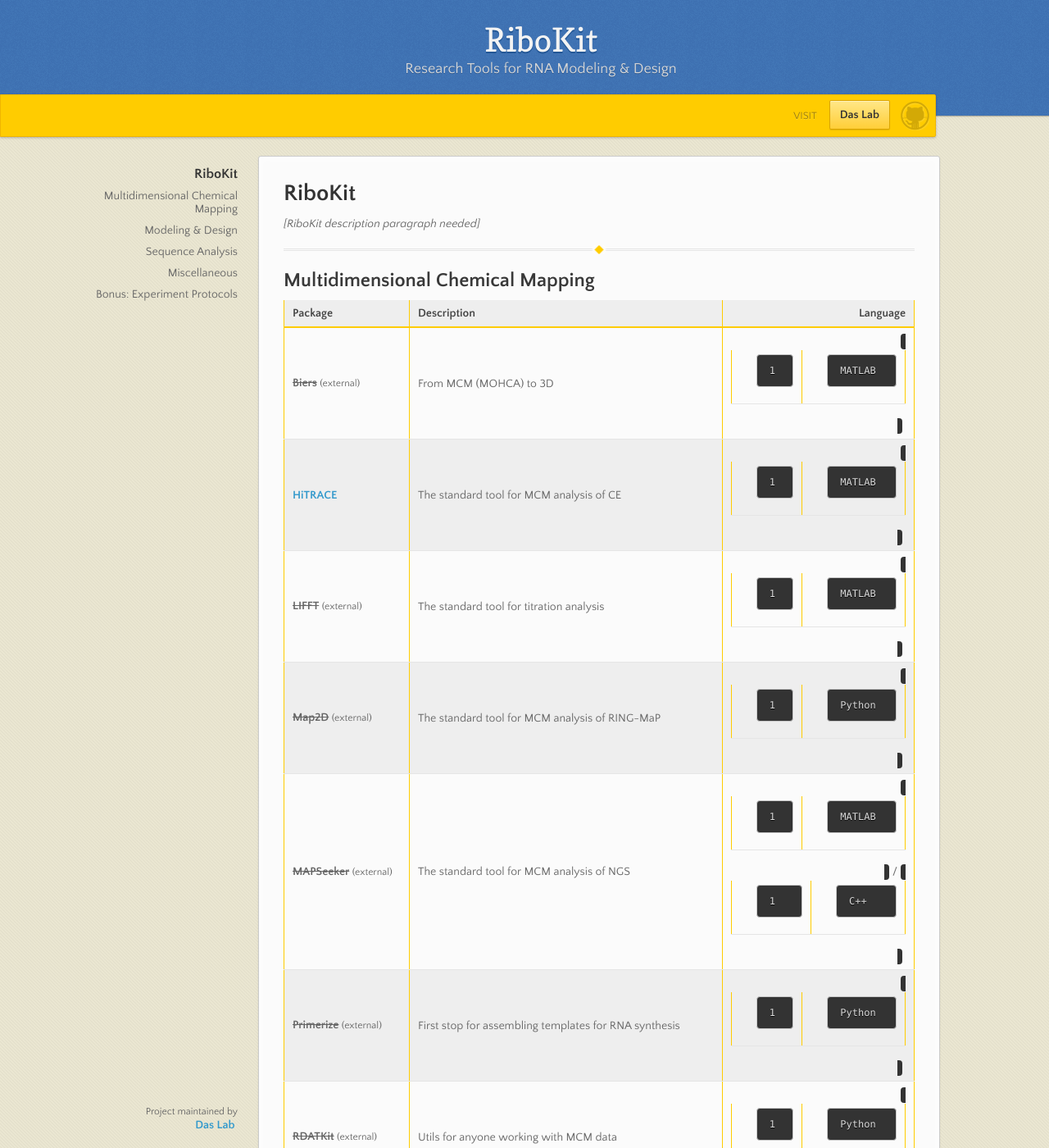
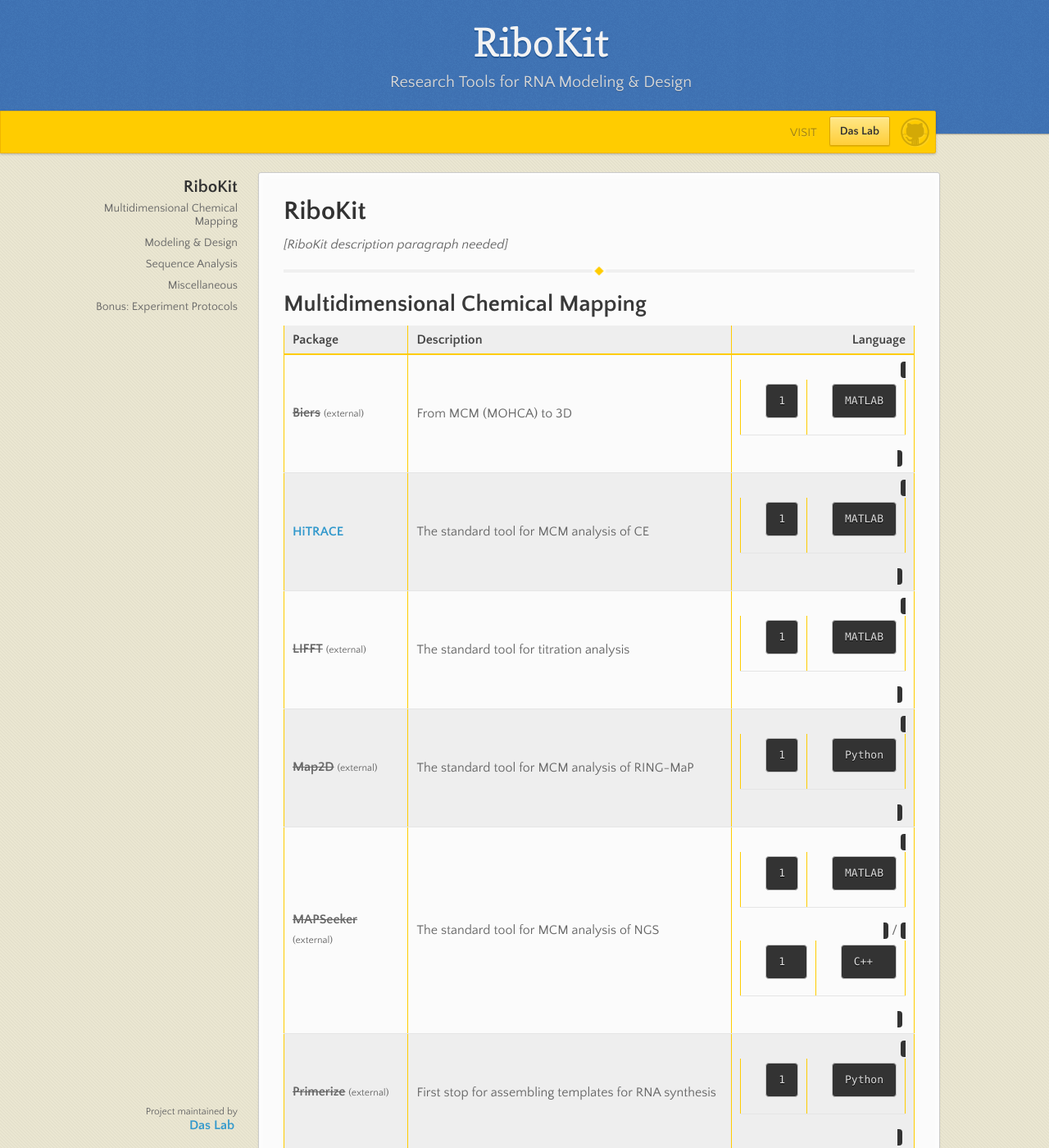
Before and after one commit to ribokit/ribokit.github.io, a Jekyll site: the page built from index.md, in a window 1280 px wide and 1400 px high. Shown: the whole window at 82% size. Built offline with Jekyll 4.4.1, drawn with Linux system fonts in a browser that asks for light colours.

Commit message:
use larger font

```diff
--- a/assets/css/styles.css
+++ b/assets/css/styles.css
@@ -152,33 +152,33 @@
  * Addresses font sizes within 'section' and 'article' in FF4+, Chrome, S5
  */
 h1 {
+  font-size: 2.5em;
+  margin: 0.5em 0;
+}
+
+h2 {
   font-size: 2em;
   margin: 0.67em 0;
 }
 
-h2 {
+h3 {
   font-size: 1.5em;
-  margin: 0.83em 0;
+  margin: 0.8em 0;
 }
 
-h3 {
-  font-size: 1.17em;
+h4 {
+  font-size: 1.2em;
   margin: 1em 0;
 }
 
-h4 {
+h5 {
   font-size: 1em;
-  margin: 1.33em 0;
-}
-
-h5 {
-  font-size: 0.83em;
-  margin: 1.67em 0;
+  margin: 1.5em 0;
 }
 
 h6 {
-  font-size: 0.75em;
-  margin: 2.33em 0;
+  font-size: 0.8em;
+  margin: 2em 0;
 }
 
 /*
@@ -515,11 +515,11 @@
 }
 
 body {
-  font: 14px/22px "Quattrocento Sans", "Helvetica Neue", Helvetica, Arial, sans-serif;
+  font: 16px/24px "Quattrocento Sans", "Helvetica Neue", Helvetica, Arial, sans-serif;
   color: #666;
   font-weight: 300;
   margin: 0px;
-  padding: 0px 0 20px 0px;
+  padding: 20px 0px 20px 0px;
   background: url(../images/body-background.png) #eae6d1;
 }
 
@@ -537,11 +537,11 @@
 }
 
 h1 {
-  font-size: 28px;
+  font-size: 32px;
 }
 
 h2 {
-  font-size: 24px;
+  font-size: 28px;
   color: #393939;
 }
 
@@ -550,8 +550,8 @@
 }
 
 h3 {
-  font-size: 18px;
-  line-height: 24px;
+  font-size: 22px;
+  line-height: 26px;
 }
 
 a {
@@ -561,7 +561,7 @@
 }
 
 a small {
-  font-size: 11px;
+  font-size: 13px;
   color: #666;
   margin-top: -0.6em;
   display: block;
@@ -593,7 +593,7 @@
 
 code {
   font-family: Monaco, Bitstream Vera Sans Mono, Lucida Console, Terminal;
-  font-size: 12px;
+  font-size: 13px;
   /*white-space: nowrap;*/
   color: #efefef;
   text-shadow: 0px 1px 0px #000;
@@ -692,7 +692,7 @@
   min-height: 76px;
 }
 header h1 {
-  font: 40px/48px "Copse", "Helvetica Neue", Helvetica, Arial, sans-serif;
+  font: 48px/54px "Copse", "Helvetica Neue", Helvetica, Arial, sans-serif;
   color: #f3f3f3;
   text-shadow: 0px 2px 0px #235796;
   margin: 0px;
@@ -705,8 +705,8 @@
 header p {
   color: #d8d8d8;
   text-shadow: rgba(0, 0, 0, 0.2) 0 1px 0;
-  font-size: 18px;
-  margin: 0px;
+  font-size: 20px;
+  margin: 10px 0px;
 }
 
 #banner {
@@ -716,7 +716,7 @@
   height: 50px;
   margin-right: -182px;
   position: fixed;
-  top: 115px;
+  top: 135px;
   background: #ffcc00;
   border: 1px solid #f0b500;
   -moz-box-shadow: 0px 1px 3px rgba(0, 0, 0, 0.25);
@@ -841,7 +841,7 @@
 nav {
   width: 230px;
   position: fixed;
-  top: 200px;
+  top: 215px;
   left: 50%;
   margin-left: -580px;
   text-align: right;
@@ -857,7 +857,7 @@
   line-height: 16px;
 }
 nav ul li.tag-h1 {
-  font-size: 1.2em;
+  font-size: 1.5em;
 }
 nav ul li.tag-h1 a {
   font-weight: bold;
```
Also changed, not shown: hitrace/step_5.md (added, +15 -0 lines).
